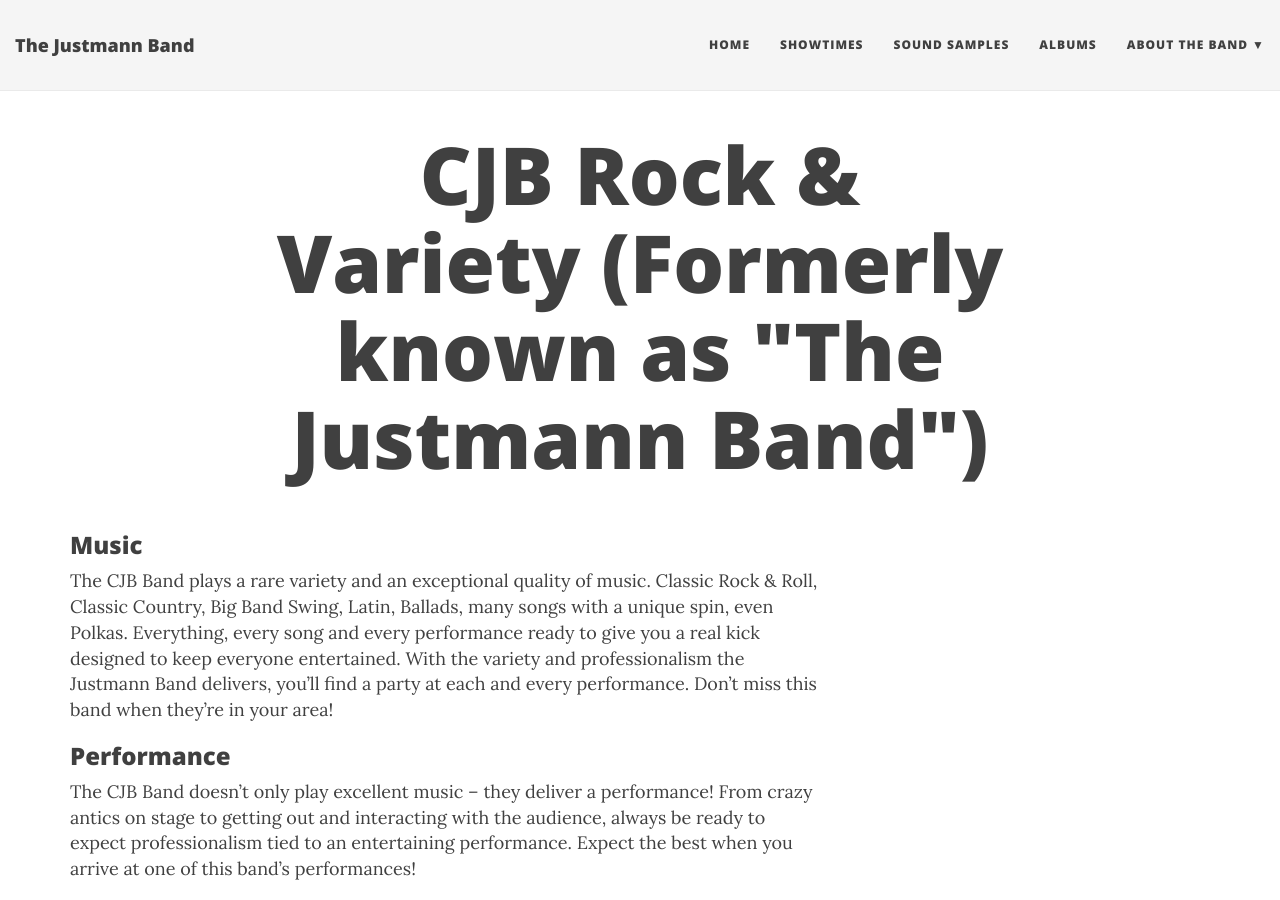
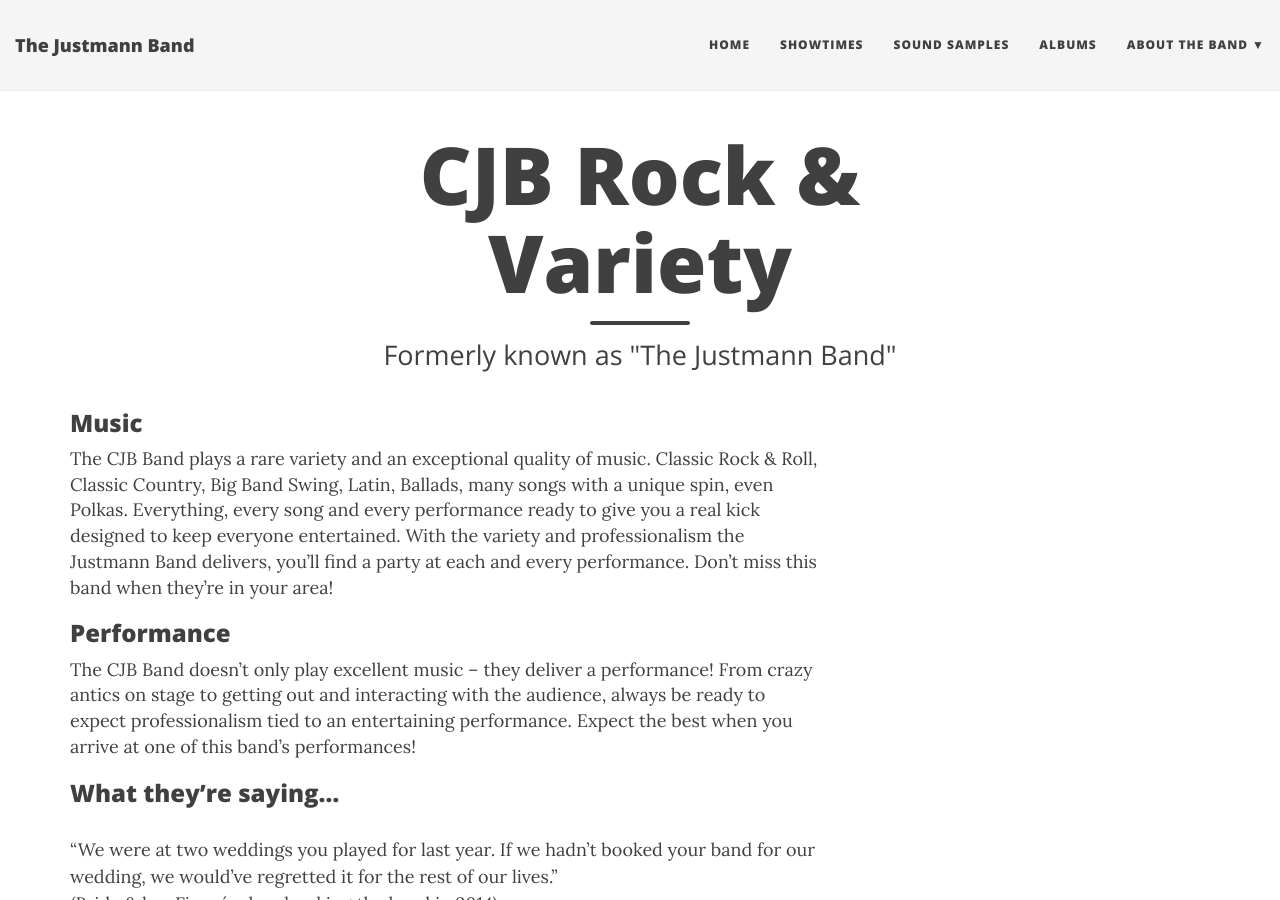
Before and after one commit to jcoenen/justmannband.com, a Jekyll site: the page built from index.html, in a window 1280 px wide and 900 px high. Built offline with Jekyll 4.4.1, drawn with Linux system fonts in a browser that asks for light colours; nearby versions of some CDN libraries; the list of posts is cut into pages by our own code.

```diff
--- a/index.html
+++ b/index.html
@@ -1,7 +1,7 @@
 ---
 layout: page
-title: CJB Rock & Variety (Formerly known as "The Justmann Band")
-subtitle:
+title: CJB Rock & Variety
+subtitle: Formerly known as "The Justmann Band"
 ---
 
 
```
